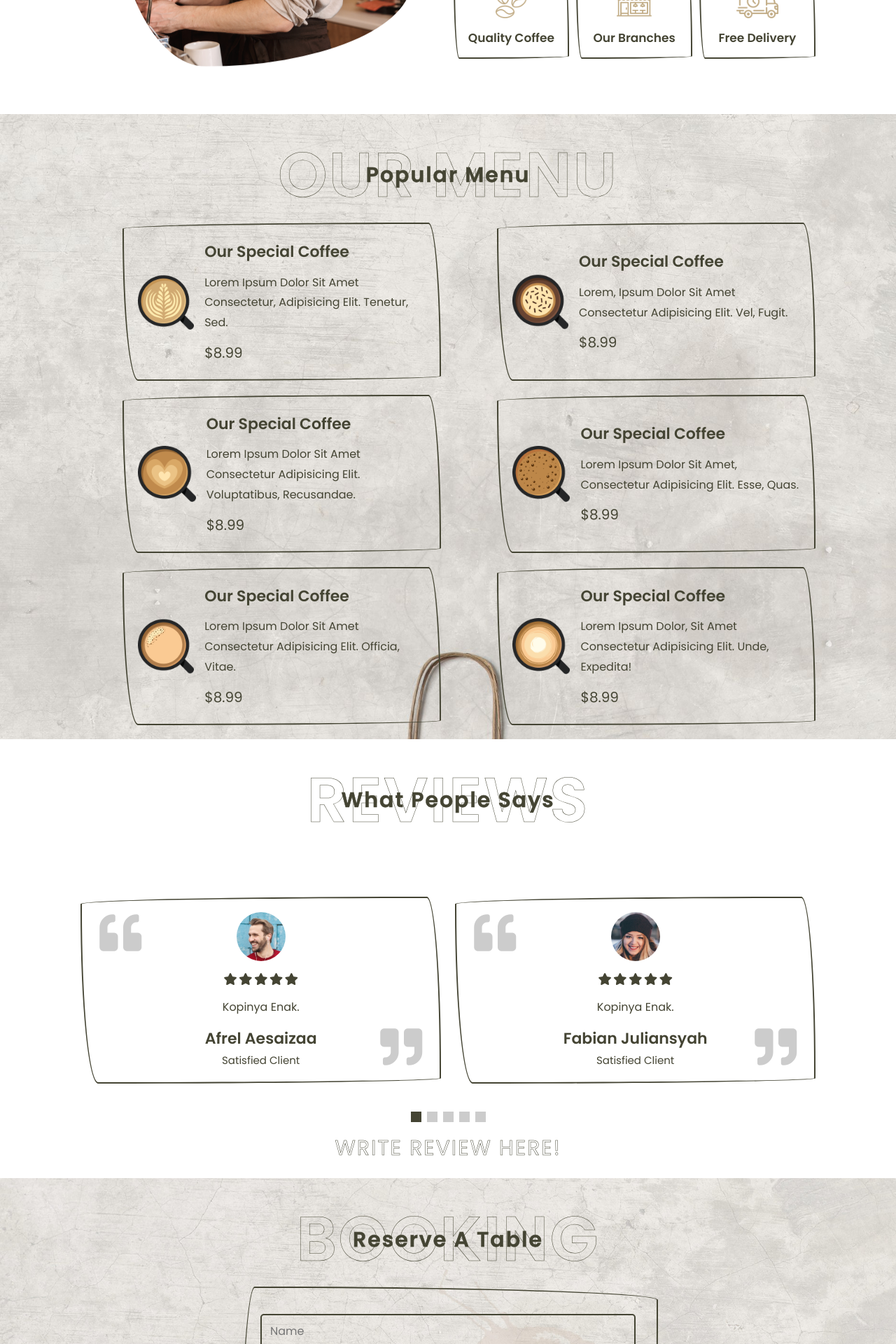
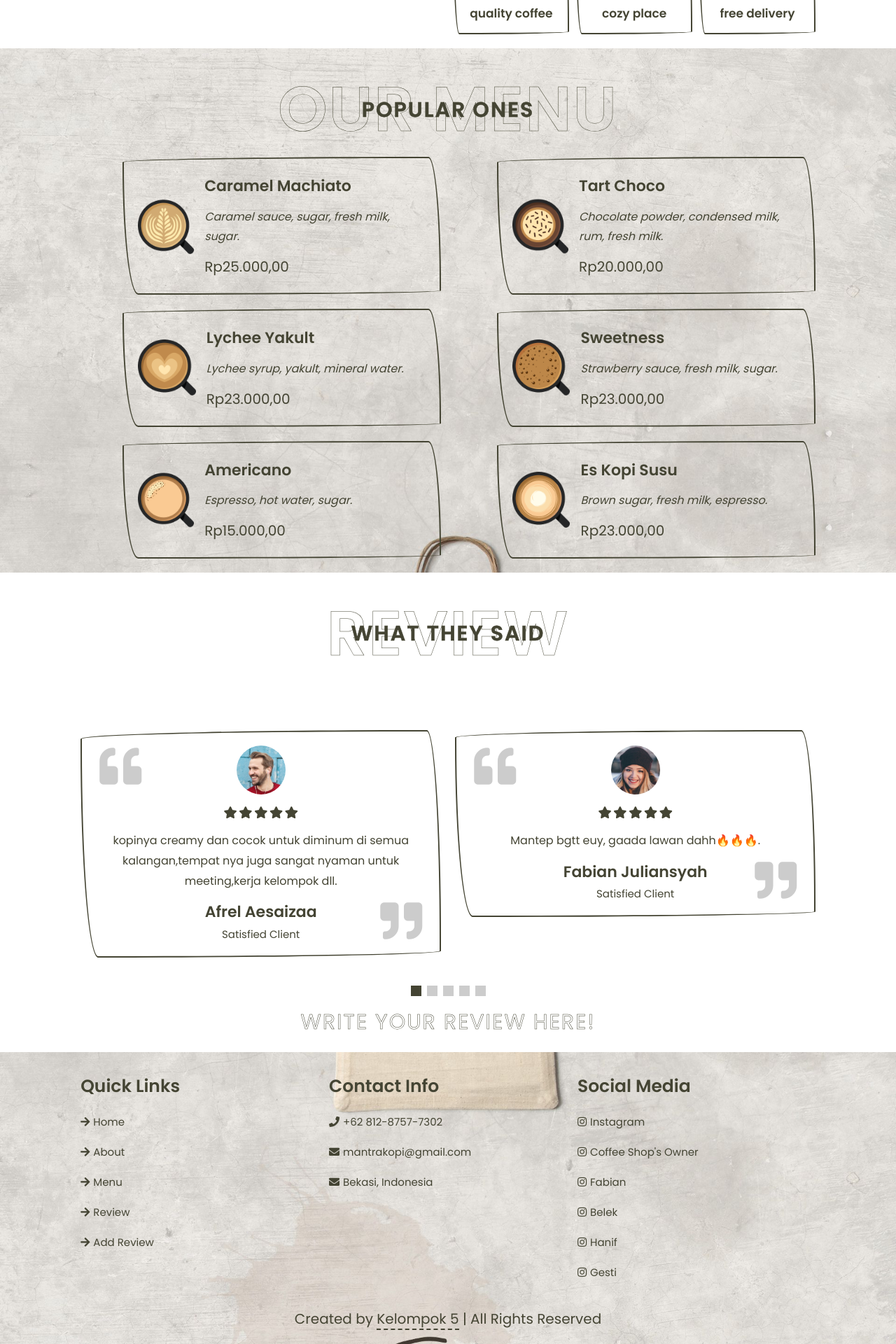
Before and after one commit to fabs90/tugas_pbw_kelompok4, a PHP site: page /views/index.php in a window 1280 px wide. Shown: the part 1324-3244 px from the top of the page at 70% size. Run offline with PHP 8.4, Linux system fonts and the light colour scheme.

Commit message:
fix di mixue

```diff
--- a/css/style.css
+++ b/css/style.css
@@ -18,7 +18,6 @@
     outline: none;
     border: none;
     text-decoration: none;
-    text-transform: capitalize;
     transition: all .2s linear;
 }
 
@@ -453,10 +452,16 @@ section {
     resize: none;
 }
 
+#footer{
+    background: url(../image/home-bg.jpg) no-repeat;
+    background-size: cover;
+}
+
 .footer .box-container {
     display: grid;
     grid-template-columns: repeat(auto-fit, minmax(23rem, 1fr));
     gap: 1.5rem;
+
 }
 
 .footer .box-container .box h3 {
--- a/views/add_rating.php
+++ b/views/add_rating.php
@@ -71,7 +71,7 @@ require '../controller/UserReviewController.php';
                     </div>
                     <textarea name="message" placeholder="Message" class="box" id="" cols="30" rows="10"></textarea>
                     <span class="fileUpload">Profile Image (optional)</span>
-                    <input type="file" class="box" name="imageFileUpload" id="imageFileUpload" />
+                    <input type="file" class="box" name="image" id="imageFileUpload" />
                     <input type="submit" value="send review" class="btn" name="ratingButton">
                 </form>
 
--- a/views/index.php
+++ b/views/index.php
@@ -7,8 +7,7 @@ include './layouts/header.php';
 <section class="home" id="home">
     <div class="row">
         <div class="content">
-            <h3>fresh coffee in the morning</h3>
-            <a href="#" class="btn">buy one now</a>
+            <h3>Daily brewed coffee</h3>
         </div>
 
         <div class="image">
@@ -25,22 +24,22 @@ include './layouts/header.php';
 
 <!-- ABOUT -->
 <section class="about" id="about">
-    <h1 class="heading">about us <span>why choose us</span></h1>
+    <h1 class="heading">About<span>Why Choose Us</span></h1>
 
     <div class="row">
         <div class="image">
-            <img src="../image/about-img.png" alt="" />
+            <img src="../image/barista.png" alt="" />
         </div>
 
         <div class="content">
-            <h3 class="title">what's make our coffee special!</h3>
+            <h3 class="title">What makes us special?</h3>
             <p>
-                Lorem ipsum dolor sit amet consectetur adipisicing elit. Vel rerum
-                laboriosam reprehenderit ipsa id repellat odio illum, voluptas,
-                necessitatibus assumenda adipisci. Hic, maiores iste? Excepturi illo
-                dolore mollitia qui quia.
+                Mantra Kopi stands out as the go-to place for coffee lovers seeking a distinctive and genuine coffee
+                brewing experience. With its inviting and warm ambiance, the shop features an appealing interior design
+                and provides comfortable seating for customers to relax and savor their coffee. In essence, Mantra Kopi
+                serves as an ideal destination for coffee enthusiasts looking for an authentic experience, top-notch
+                coffee beans, and flawless coffee service.
             </p>
-            <a href="#" class="btn">read more</a>
             <div class="icons-container">
                 <div class="icons">
                     <img src="../image/about-icon-1.png" alt="" />
@@ -48,7 +47,7 @@ include './layouts/header.php';
                 </div>
                 <div class="icons">
                     <img src="../image/about-icon-2.png" alt="" />
-                    <h3>our branches</h3>
+                    <h3>cozy place</h3>
                 </div>
                 <div class="icons">
                     <img src="../image/about-icon-3.png" alt="" />
@@ -61,78 +60,72 @@ include './layouts/header.php';
 
 <!-- MENU -->
 <section class="menu" id="menu">
-    <h1 class="heading">our menu <span>popular menu</span></h1>
+    <h1 class="heading">Our Menu<span>Popular Ones</span></h1>
 
     <div class="box-container">
         <a href="#" class="box">
             <img src="../image/menu-1.png" alt="" />
             <div class="content">
-                <h3>our special coffee</h3>
+                <h3>Caramel Machiato</h3>
                 <p>
-                    Lorem ipsum dolor sit amet consectetur, adipisicing elit. Tenetur,
-                    sed.
+                    <i>Caramel sauce, sugar, fresh milk, sugar.</i>
                 </p>
-                <span>$8.99</span>
+                <span>Rp25.000,00 </span>
             </div>
         </a>
 
         <a href="#" class="box">
             <img src="../image/menu-2.png" alt="" />
             <div class="content">
-                <h3>our special coffee</h3>
+                <h3>Tart Choco</h3>
                 <p>
-                    Lorem, ipsum dolor sit amet consectetur adipisicing elit. Vel,
-                    fugit.
+                    <i>Chocolate powder, condensed milk, rum, fresh milk.</i>
                 </p>
-                <span>$8.99</span>
+                <span>Rp20.000,00</span>
             </div>
         </a>
 
         <a href="#" class="box">
             <img src="../image/menu-3.png" alt="" />
             <div class="content">
-                <h3>our special coffee</h3>
+                <h3>Lychee Yakult</h3>
                 <p>
-                    Lorem ipsum dolor sit amet consectetur adipisicing elit.
-                    Voluptatibus, recusandae.
+                    <i>Lychee syrup, yakult, mineral water.</i>
                 </p>
-                <span>$8.99</span>
+                <span>Rp23.000,00</span>
             </div>
         </a>
 
         <a href="#" class="box">
             <img src="../image/menu-4.png" alt="" />
             <div class="content">
-                <h3>our special coffee</h3>
+                <h3>Sweetness</h3>
                 <p>
-                    Lorem ipsum dolor sit amet, consectetur adipisicing elit. Esse,
-                    quas.
+                    <i>Strawberry sauce, fresh milk, sugar.</i>
                 </p>
-                <span>$8.99</span>
+                <span>Rp23.000,00</span>
             </div>
         </a>
 
         <a href="#" class="box">
             <img src="../image/menu-5.png" alt="" />
             <div class="content">
-                <h3>our special coffee</h3>
+                <h3>Americano</h3>
                 <p>
-                    Lorem ipsum dolor sit amet consectetur adipisicing elit. Officia,
-                    vitae.
+                    <i>Espresso, hot water, sugar.</i>
                 </p>
-                <span>$8.99</span>
+                <span>Rp15.000,00</span>
             </div>
         </a>
 
         <a href="#" class="box">
             <img src="../image/menu-6.png" alt="" />
             <div class="content">
-                <h3>our special coffee</h3>
+                <h3>Es Kopi Susu</h3>
                 <p>
-                    Lorem ipsum dolor, sit amet consectetur adipisicing elit. Unde,
-                    expedita!
+                    <i>Brown sugar, fresh milk, espresso.</i>
                 </p>
-                <span>$8.99</span>
+                <span>Rp23.000,00</span>
             </div>
         </a>
     </div>
@@ -140,7 +133,7 @@ include './layouts/header.php';
 
 <!-- REVIEW -->
 <section class="review" id="review">
-    <h1 class="heading">reviews <span>what people says</span></h1>
+    <h1 class="heading">Review<span>What They Said</span></h1>
     <div class="swiper review-slider">
         <div class="swiper-wrapper">
             <div class="swiper-slide box">
@@ -154,9 +147,10 @@ include './layouts/header.php';
                     <i class="fas fa-star"></i>
                     <i class="fas fa-star"></i>
                 </div>
-                <p>kopinya enak.</p>
-                <h3>afrel aesaizaa</h3>
-                <span>satisfied client</span>
+                <p>kopinya creamy dan cocok untuk diminum di semua kalangan,tempat nya juga sangat nyaman untuk
+                    meeting,kerja kelompok dll.</p>
+                <h3>Afrel Aesaizaa</h3>
+                <span>Satisfied Client</span>
             </div>
 
             <div class="swiper-slide box">
@@ -170,9 +164,9 @@ include './layouts/header.php';
                     <i class="fas fa-star"></i>
                     <i class="fas fa-star"></i>
                 </div>
-                <p>kopinya enak.</p>
-                <h3>fabian juliansyah</h3>
-                <span>satisfied client</span>
+                <p>Mantep bgtt euy, gaada lawan dahh🔥🔥🔥.</p>
+                <h3>Fabian Juliansyah</h3>
+                <span>Satisfied Client</span>
             </div>
 
             <div class="swiper-slide box">
@@ -186,9 +180,9 @@ include './layouts/header.php';
                     <i class="fas fa-star"></i>
                     <i class="fas fa-star"></i>
                 </div>
-                <p>kopinya enak.</p>
-                <h3>gabrielind yeofita</h3>
-                <span>satisfied client</span>
+                <p>Kren.</p>
+                <h3>Gabrielind Yoefita</h3>
+                <span>Satisfied Client</span>
             </div>
 
             <div class="swiper-slide box">
@@ -202,9 +196,9 @@ include './layouts/header.php';
                     <i class="fas fa-star"></i>
                     <i class="fas fa-star"></i>
                 </div>
-                <p>kopinya enak.</p>
-                <h3>hanif nurfauzi</h3>
-                <span>satisfied client</span>
+                <p>Tempat nyaman membuat pengunjung semakin betah, juga minumannya terasa sangat mewah.</p>
+                <h3>Hanif Nurfauzi</h3>
+                <span>Satisfied Client</span>
             </div>
 
             <div class="swiper-slide box">
@@ -218,61 +212,49 @@ include './layouts/header.php';
                     <i class="fas fa-star"></i>
                     <i class="fas fa-star"></i>
                 </div>
-                <p>kopinya enak.</p>
-                <h3>sugesti pangestuti</h3>
-                <span>satisfied client</span>
+                <p>Rasa kopi sangat otentik.</p>
+                <h3>Sugesti Pangestuti</h3>
+                <span>Satisfied Client</span>
             </div>
         </div>
         <div class="swiper-pagination"></div>
     </div>
-    <a href="add_rating.php" class="writeReview">Write Review Here!</a>
+    <a href="add_rating.php" class="writeReview">Write Your Review Here!</a>
 </section>
 
-<!-- BOOK -->
-<section class="book" id="book">
-    <h1 class="heading">booking <span>reserve a table</span></h1>
-
-    <form action="">
-        <input type="text" placeholder="Name" class="box" />
-        <input type="email" placeholder="Email" class="box" />
-        <input type="number" placeholder="Number" class="box" />
-        <textarea name="" placeholder="Message" class="box" id="" cols="30" rows="10"></textarea>
-        <input type="submit" value="send message" class="btn" />
-    </form>
-</section>
-
-
 <!-- FOOTER -->
-<section class="footer">
+<section class="footer" id="footer">
     <div class="box-container">
         <div class="box">
-            <h3>quick links</h3>
-            <a href="#home"><i class="fas fa-arrow-right"></i> home</a>
-            <a href="#about"><i class="fas fa-arrow-right"></i> about</a>
-            <a href="#menu"><i class="fas fa-arrow-right"></i> menu</a>
-            <a href="#review"><i class="fas fa-arrow-right"></i> review</a>
-            <a href="#book"><i class="fas fa-arrow-right"></i> book</a>
+            <h3>Quick Links</h3>
+            <a href="#home"><i class="fas fa-arrow-right"></i>Home</a>
+            <a href="#about"><i class="fas fa-arrow-right"></i>About</a>
+            <a href="#menu"><i class="fas fa-arrow-right"></i>Menu</a>
+            <a href="#review"><i class="fas fa-arrow-right"></i>Review</a>
+            <a href="./add_rating.php"><i class="fas fa-arrow-right"></i>Add Review</a>
         </div>
 
         <div class="box">
-            <h3>contact info</h3>
-            <a href="#"><i class="fas fa-phone"></i> +021-345-6789</a>
-            <a href="#"><i class="fas fa-phone"></i> +021-122-4455</a>
-            <a href="#"><i class="fas fa-envelope"></i> manftra.coffee@gmail.com</a>
-            <a href="#"><i class="fas fa-envelope"></i> Indonesia, Bekasi</a>
+            <h3>Contact Info</h3>
+            <a href="#"><i class="fas fa-phone"></i>+62 812-8757-7302</a>
+            <a href="#"><i class="fas fa-envelope"></i>mantrakopi@gmail.com</a>
+            <a href="#"><i class="fas fa-envelope"></i>Bekasi, Indonesia</a>
         </div>
 
         <div class="box">
-            <h3>contact info</h3>
-            <a href="#"><i class="fab fa-facebook-f"></i> facebook</a>
-            <a href="#"><i class="fab fa-twitter"></i> twitter</a>
-            <a href="#"><i class="fab fa-instagram"></i> instagram</a>
-            <a href="#"><i class="fab fa-linkedin"></i> linkedin</a>
+            <h3>Social Media</h3>
+            <a href="https://instagram.com/mantrakopi_" target="_blank"><i class="fab fa-instagram"></i>Instagram</a>
+            <a href="https://instagram.com/afrelae" target="_blank"><i class="fab fa-instagram"></i>Coffee Shop's
+                Owner</a>
+            <a href="https://instagram.com/fabianjc.jpeg" target="_blank"><i class="fab fa-instagram"></i>Fabian</a>
+            <a href="https://instagram.com/a.bels" target="_blank"><i class="fab fa-instagram"></i>Belek</a>
+            <a href="https://instagram.com/nip_oji" target="_blank"><i class="fab fa-instagram"></i>Hanif</a>
+            <a href="https://instagram.com/sugest.pngstt" target="_blank"><i class="fab fa-instagram"></i>Gesti</a>
         </div>
     </div>
 
     <div class="credit">
-        created by <span>kelompok 5</span> | all rights reserved
+        Created by <span>Kelompok 5</span> | All Rights Reserved
     </div>
 </section>
 
--- a/views/layouts/footer.php
+++ b/views/layouts/footer.php
@@ -14,7 +14,7 @@
             <h3>contact info</h3>
             <a href="#"><i class="fas fa-phone"></i> +021-345-6789</a>
             <a href="#"><i class="fas fa-phone"></i> +021-122-4455</a>
-            <a href="#"><i class="fas fa-envelope"></i> manftra.coffee@gmail.com</a>
+            <a href="#"><i class="fas fa-envelope"></i> mantra.coffee@gmail.com</a>
             <a href="#"><i class="fas fa-envelope"></i> Indonesia, Bekasi</a>
         </div>
 
@@ -22,7 +22,7 @@
             <h3>contact info</h3>
             <a href="#"><i class="fab fa-facebook-f"></i> facebook</a>
             <a href="#"><i class="fab fa-twitter"></i> twitter</a>
-            <a href="#"><i class="fab fa-instagram"></i> instagram</a>
+            <a href="https://instagram.com/mantrakopi_"><i class="fab fa-instagram"></i> instagram</a>
             <a href="#"><i class="fab fa-linkedin"></i> linkedin</a>
         </div>
     </div>
--- a/views/layouts/header.php
+++ b/views/layouts/header.php
@@ -31,12 +31,9 @@
         </a>
 
         <nav class="navbar">
-            <a href="#home">home</a>
-            <a href="#about">about</a>
-            <a href="#menu">menu</a>
-            <a href="#review">review</a>
-            <a href="#book">book</a>
+            <a href="#home">Home</a>
+            <a href="#about">About</a>
+            <a href="#menu">Menu</a>
+            <a href="#review">Review</a>
         </nav>
-
-        <a href="#" class="btn">book a table</a>
     </header>
```
Also changed, not shown: function.php (+11 -2 lines), image/about-img.png (deleted), 1 other file.
